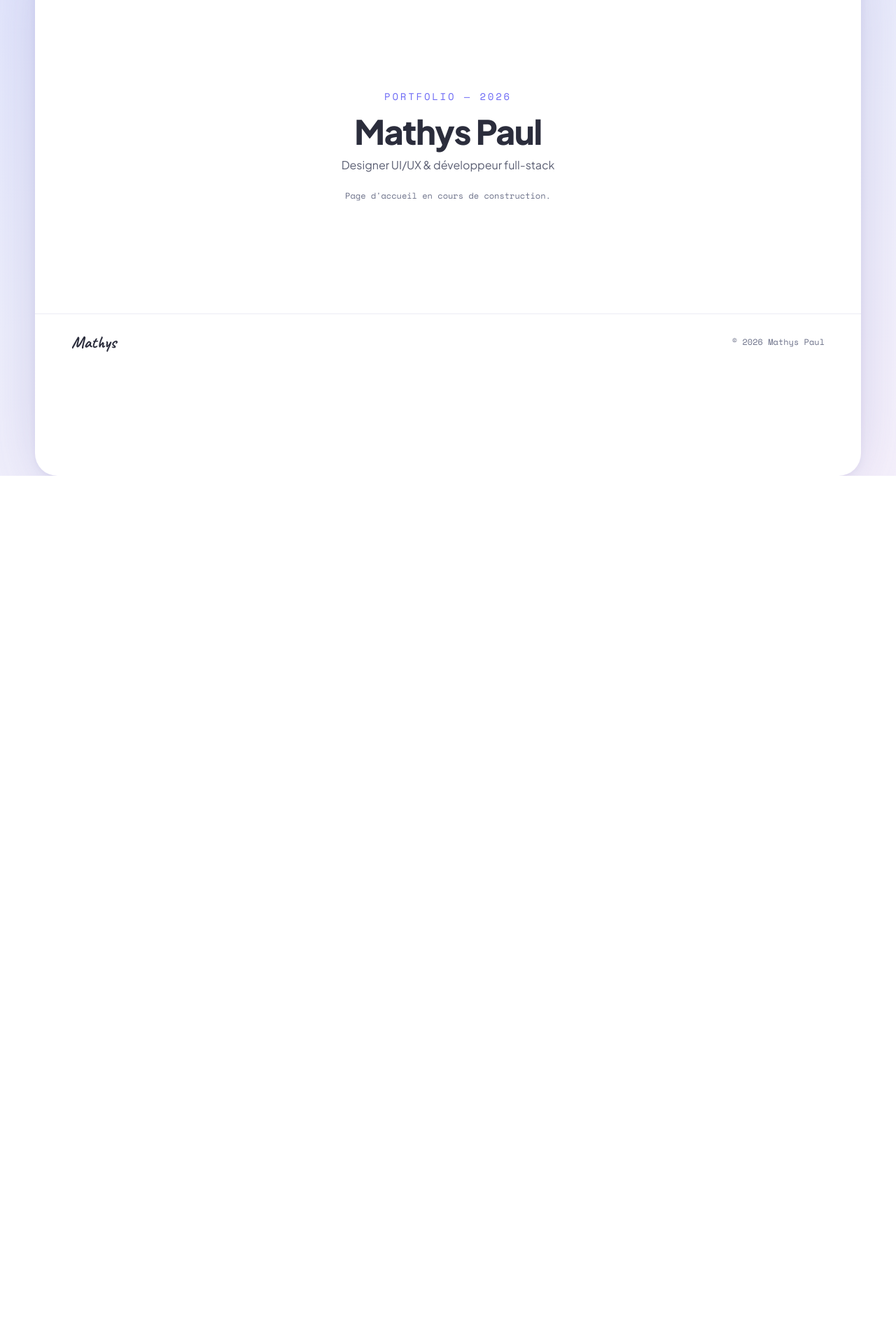
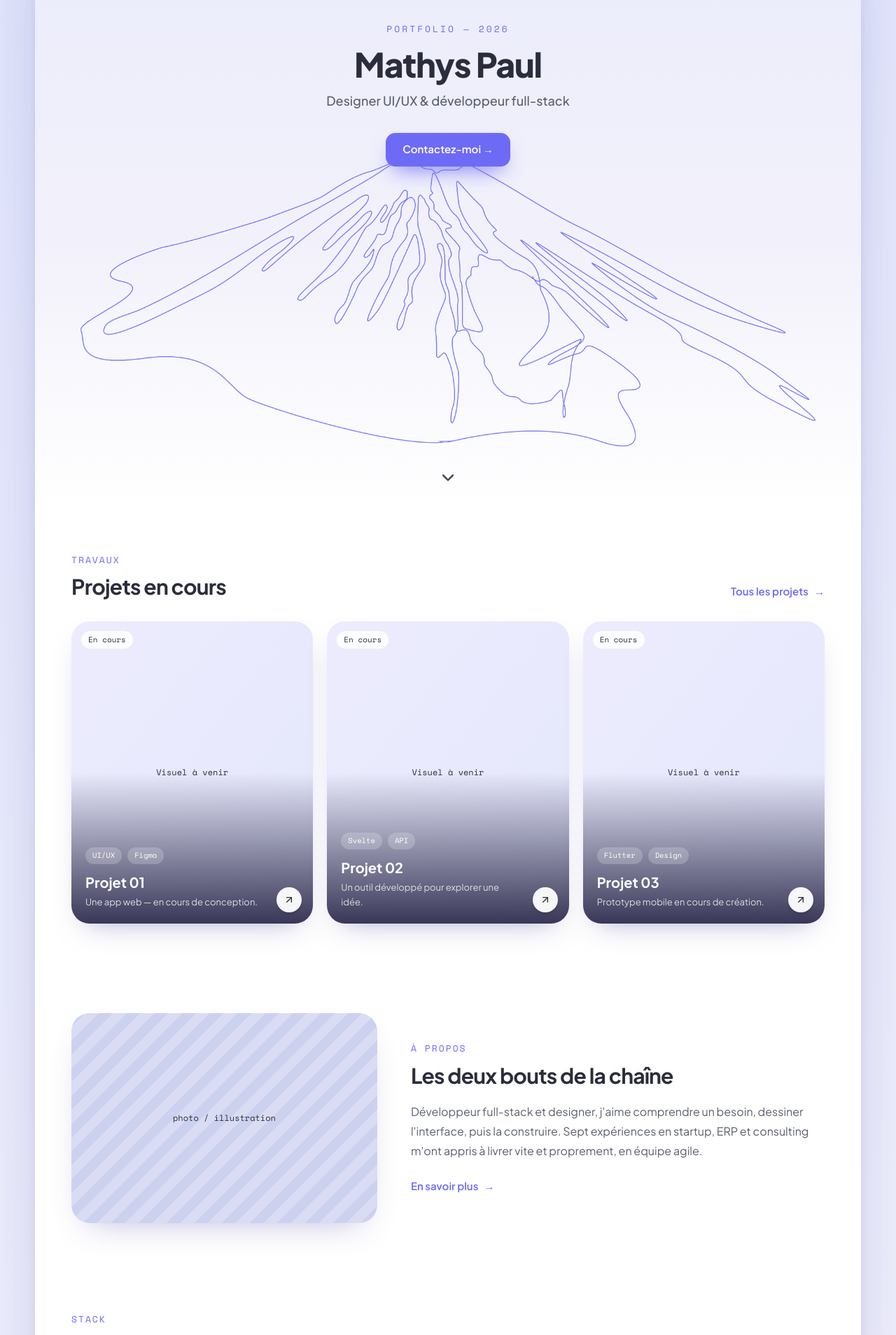
Before and after one commit to mathysPaul/skab.dev, a Next.js app in the folder client/: page / in a window 1280 px wide. Shown: the part 120-2028 px from the top of the page at 70% size. Before the commit the page ends 800 px from the top, so only its background shows below. Built offline with nearby package versions, Linux system fonts and the light colour scheme.

Commit message:
feat(client): home page
- Hero: real centered Fuji image, 'Contactez-moi' CTA, animated scroll cue
  to the next section.
- Preview sections: Projets (placeholders), À propos, Compétences (TechGrid),
  Parcours (recent), Contact CTA.

```diff
--- a/client/app/page.tsx
+++ b/client/app/page.tsx
@@ -1,18 +1,186 @@
+import Link from "next/link";
+import Image from "next/image";
+import { ArrowUpRight, ChevronDown } from "lucide-react";
+
+import { Badge } from "@/components/ui/badge";
+import { Button } from "@/components/ui/button";
+import { SectionHeading } from "@/components/section-heading";
+import { TechGrid } from "@/components/tech-grid";
+import { ExperienceItem } from "@/components/experience-item";
+import { experiences } from "@/lib/data/experiences";
+import { projects } from "@/lib/data/projects";
+
+function ArrowLink({ href, children }: { href: string; children: React.ReactNode }) {
+  return (
+    <Link
+      href={href}
+      className="group inline-flex items-center gap-2 text-[15px] font-semibold text-brand"
+    >
+      {children}
+      <span className="transition-transform group-hover:translate-x-1">→</span>
+    </Link>
+  );
+}
+
 export default function Home() {
   return (
-    <section className="flex min-h-[60vh] flex-col items-center justify-center px-6 py-24 text-center">
-      <p className="font-mono text-sm uppercase tracking-[0.2em] text-brand">
-        Portfolio — 2026
+    <>
+      {/* HERO */}
+      <section
+        id="top"
+        className="relative flex flex-col items-center justify-center overflow-hidden bg-gradient-to-b from-[#ecedfb] via-[#f2f1fb] to-white px-6 py-16 text-center md:min-h-[calc(100vh-88px)]"
+      >
+        <div className="relative z-10">
+          <p className="font-mono text-[13px] tracking-[3px] text-brand">
+            PORTFOLIO — 2026
           </p>
           <h1 className="mt-4 text-4xl font-extrabold tracking-tight text-ink sm:text-5xl">
             Mathys Paul
           </h1>
-      <p className="mt-3 text-body">
+          <p className="mt-3.5 text-lg font-medium text-body">
             Designer UI/UX &amp; développeur full-stack
           </p>
-      <p className="mt-6 font-mono text-xs text-muted-ink">
-        Page d&apos;accueil en cours de construction.
+          <div className="mt-8">
+            <Button asChild size="lg">
+              <Link href="/contact">Contactez-moi →</Link>
+            </Button>
+          </div>
+        </div>
+
+        {/* Fuji in the same column as the text, pulled up with a negative margin
+            so it tucks under the heading (over its empty sky area) without the
+            text colliding with the mountain. */}
+        <Image
+          src="/fuji-line.png"
+          alt=""
+          aria-hidden
+          width={3457}
+          height={1487}
+          priority
+          className="pointer-events-none -mt-8 h-auto w-full max-w-[1100px] object-contain opacity-90 sm:-mt-12"
+        />
+
+        {/* Scroll indicator to next section */}
+        <a
+          href="#projets"
+          aria-label="Aller à la section suivante"
+          className="absolute bottom-6 left-1/2 z-10 -translate-x-1/2 text-brand/70 transition-colors hover:text-brand"
+        >
+          <ChevronDown className="size-7 animate-bounce" />
+        </a>
+      </section>
+
+      {/* PROJETS (preview) */}
+      <section id="projets" className="scroll-mt-6 px-6 py-16 sm:px-[52px]">
+        <div className="mb-8 flex flex-wrap items-end justify-between gap-4">
+          <SectionHeading eyebrow="TRAVAUX" title="Projets en cours" />
+          <ArrowLink href="/projets">Tous les projets</ArrowLink>
+        </div>
+        <div className="grid grid-cols-1 gap-5 sm:grid-cols-2 lg:grid-cols-3">
+          {projects.map((p) => (
+            <Link
+              key={p.name}
+              href="/projets"
+              className="group relative block aspect-[4/5] overflow-hidden rounded-card shadow-[0_18px_40px_-22px_rgba(78,72,160,0.5)] transition-transform hover:-translate-y-1.5"
+            >
+              {p.image ? (
+                <Image src={p.image} alt={p.name} fill className="object-cover" />
+              ) : (
+                <div className="absolute inset-0 flex items-center justify-center bg-gradient-to-br from-brand-soft to-[#e3e6fb]">
+                  <span className="font-mono text-xs text-ink/40">Visuel à venir</span>
+                </div>
+              )}
+              <Badge variant="neutral" className="absolute left-3.5 top-3.5">
+                {p.status}
+              </Badge>
+              <div className="absolute inset-0 flex flex-col justify-end bg-gradient-to-t from-[#1a183a]/85 via-transparent to-transparent p-5">
+                <div className="mb-3 flex gap-2">
+                  {p.tags.map((t) => (
+                    <span
+                      key={t}
+                      className="rounded-full bg-white/20 px-2.5 py-1 font-mono text-[10.5px] text-white"
+                    >
+                      {t}
+                    </span>
+                  ))}
+                </div>
+                <h3 className="pr-12 text-xl font-bold text-white">{p.name}</h3>
+                <p className="mr-12 mt-1 text-[13px] leading-relaxed text-white/80">
+                  {p.desc}
                 </p>
+              </div>
+              <span className="absolute bottom-4 right-4 z-[2] flex size-9 items-center justify-center rounded-full bg-white/95 text-ink shadow-md">
+                <ArrowUpRight className="size-4 transition-transform duration-200 group-hover:rotate-45" />
+              </span>
+            </Link>
+          ))}
+        </div>
       </section>
+
+      {/* À PROPOS (preview) */}
+      <section className="grid grid-cols-1 items-center gap-12 px-6 py-16 sm:px-[52px] lg:grid-cols-[0.85fr_1.15fr]">
+        <div
+          className="flex h-[300px] items-center justify-center rounded-card shadow-[0_20px_46px_-26px_rgba(78,72,160,0.45)]"
+          style={{
+            backgroundImage:
+              "repeating-linear-gradient(135deg,#cdd1f0 0 14px,#dadcf4 14px 28px)",
+          }}
+        >
+          <span className="font-mono text-xs text-ink/40">photo / illustration</span>
+        </div>
+        <div>
+          <SectionHeading eyebrow="À PROPOS" title="Les deux bouts de la chaîne" />
+          <p className="mt-5 text-base leading-[1.75] text-body">
+            {
+              "Développeur full-stack et designer, j'aime comprendre un besoin, dessiner l'interface, puis la construire. Sept expériences en startup, ERP et consulting m'ont appris à livrer vite et proprement, en équipe agile."
+            }
+          </p>
+          <div className="mt-6">
+            <ArrowLink href="/a-propos">En savoir plus</ArrowLink>
+          </div>
+        </div>
+      </section>
+
+      {/* COMPÉTENCES */}
+      <section className="px-6 py-16 sm:px-[52px]">
+        <SectionHeading eyebrow="STACK" title="Compétences & outils" className="mb-8" />
+        <TechGrid />
+      </section>
+
+      {/* PARCOURS (preview) */}
+      <section className="px-6 py-16 sm:px-[52px]">
+        <div className="mb-9 flex flex-wrap items-end justify-between gap-4">
+          <SectionHeading eyebrow="EXPÉRIENCE" title="Parcours récent" />
+          <ArrowLink href="/parcours">Tout le parcours</ArrowLink>
+        </div>
+        <div className="pl-1">
+          {experiences.slice(0, 2).map((exp, i, arr) => (
+            <ExperienceItem key={exp.company} exp={exp} last={i === arr.length - 1} />
+          ))}
+        </div>
+      </section>
+
+      {/* CONTACT (CTA) */}
+      <section className="px-6 py-16 sm:px-[52px]">
+        <div className="rounded-card bg-brand-soft px-8 py-14 text-center sm:px-12">
+          <p className="font-mono text-[13px] tracking-[2px] text-brand">CONTACT</p>
+          <h2 className="mt-3.5 text-3xl font-extrabold tracking-tight text-ink sm:text-4xl">
+            Travaillons ensemble.
+          </h2>
+          <p className="mx-auto mt-3 max-w-[440px] text-base leading-relaxed text-body">
+            Disponible pour un poste à partir de 2026. Écris-moi pour échanger sur
+            un projet ou une opportunité.
+          </p>
+          <div className="mt-7 flex flex-wrap justify-center gap-3">
+            <Button asChild size="lg">
+              <Link href="/contact">Me contacter →</Link>
+            </Button>
+            <Button asChild variant="outline" size="lg">
+              <a href="mailto:mathyspaul14@gmail.com">Envoyer un email</a>
+            </Button>
+          </div>
+        </div>
+      </section>
+    </>
   );
 }
--- /dev/null
+++ b/client/components/experience-item.tsx
@@ -0,0 +1,29 @@
+import { Tag } from "@/components/ui/tag";
+import { type Experience } from "@/lib/data/experiences";
+
+/** One entry of the experience timeline (dot + role/company + meta + tags). */
+function ExperienceItem({ exp, last = false }: { exp: Experience; last?: boolean }) {
+  return (
+    <div className={`relative pl-8 ${last ? "" : "border-l-2 border-line pb-9"}`}>
+      <span className="absolute -left-[7px] top-1 size-3.5 rounded-full bg-brand shadow-[0_0_0_4px_#fff,0_0_0_6px_var(--brand-soft)]" />
+      <div className="text-[17px] font-bold text-ink">
+        {exp.role} · <span className="text-brand">{exp.company}</span>
+      </div>
+      <div className="my-2 font-mono text-xs text-muted-ink">
+        {exp.period} · {exp.place}
+      </div>
+      <p className="mb-3 max-w-[680px] text-[15px] leading-relaxed text-body">
+        {exp.summary}
+      </p>
+      {exp.tags.length > 0 && (
+        <div className="flex flex-wrap gap-2">
+          {exp.tags.map((t) => (
+            <Tag key={t}>{t}</Tag>
+          ))}
+        </div>
+      )}
+    </div>
+  );
+}
+
+export { ExperienceItem };
--- /dev/null
+++ b/client/lib/data/projects.ts
@@ -0,0 +1,32 @@
+export interface Project {
+  name: string;
+  tags: string[];
+  desc: string;
+  status: string;
+  /** Cover image. TODO: real project visuals (étape 2 — Réalisations). */
+  image: string | null;
+}
+
+export const projects: Project[] = [
+  {
+    name: "Projet 01",
+    tags: ["UI/UX", "Figma"],
+    desc: "Une app web — en cours de conception.",
+    status: "En cours",
+    image: null,
+  },
+  {
+    name: "Projet 02",
+    tags: ["Svelte", "API"],
+    desc: "Un outil développé pour explorer une idée.",
+    status: "En cours",
+    image: null,
+  },
+  {
+    name: "Projet 03",
+    tags: ["Flutter", "Design"],
+    desc: "Prototype mobile en cours de création.",
+    status: "En cours",
+    image: null,
+  },
+];
```
Also changed, not shown: client/public/fuji-line.png (added). Lines whose indentation alone changed are shown as unchanged.
